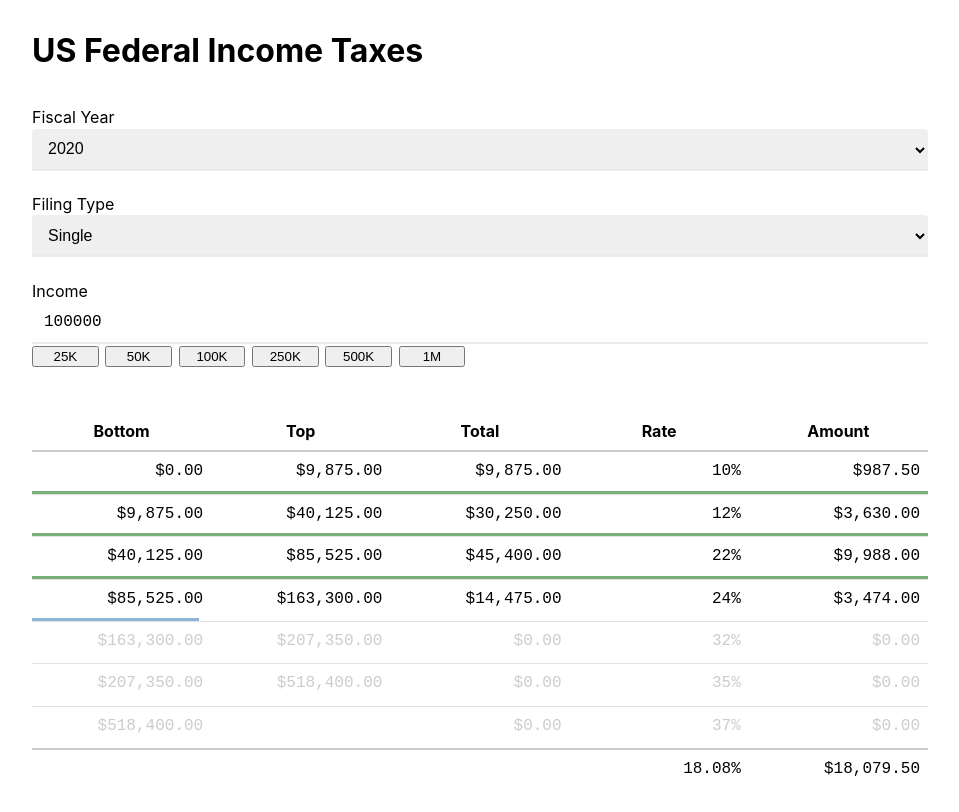
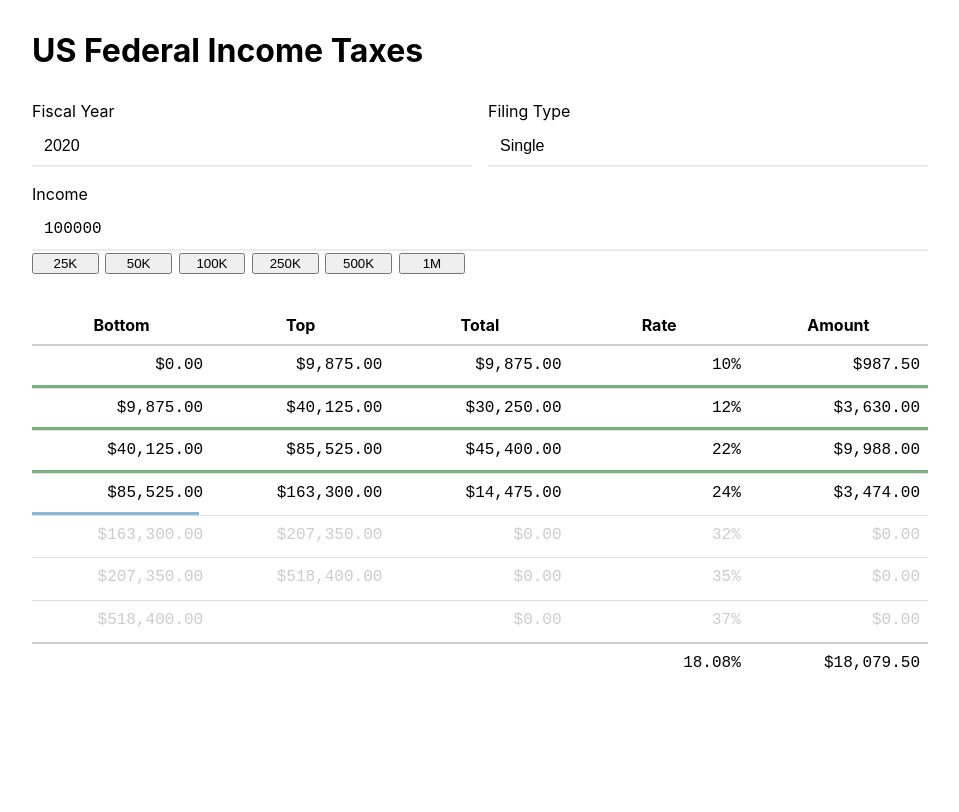
Before and after one commit to kddnewton/taxes, a React app: page / in a window 1280 px wide. Shown: the top 812 px of the page, without its empty margins (160-1119 px from the left). Built offline with nearby package versions, Linux system fonts and the light colour scheme; the HTML template or start-up script is replaced by a standard one.

Commit message:
Split options to 50%

```diff
--- a/src/Settings.tsx
+++ b/src/Settings.tsx
@@ -39,6 +39,7 @@ const Settings: React.FC<SettingsProps> = ({
 
   return (
     <div className="flex-column">
+      <div className="flex-row">
         <label htmlFor="year">
           Fiscal Year
           <Select<BracketSetsKey>
@@ -53,7 +54,6 @@ const Settings: React.FC<SettingsProps> = ({
             value={bracketSetsKey}
           />
         </label>
-      <Gutter />
         <label htmlFor="type">
           Filing Type
           <Select<FilingType>
@@ -69,6 +69,7 @@ const Settings: React.FC<SettingsProps> = ({
             value={filingType}
           />
         </label>
+      </div>
       <Gutter />
       <label htmlFor="income">
         Income
--- a/src/styles.css
+++ b/src/styles.css
@@ -28,7 +28,7 @@ body {
 }
 
 .gutter {
-  height: 1.4em;
+  height: 1em;
 }
 
 .monospace {
@@ -38,6 +38,15 @@ body {
 .flex-column {
   display: flex;
   flex-direction: column;
+}
+
+.flex-row {
+  display: flex;
+  justify-content: space-between;
+}
+
+.flex-row label {
+  width: calc(50% - 0.5em);
 }
 
 .table {
@@ -100,14 +109,19 @@ body {
 }
 
 .control {
+  -webkit-appearance: none;
+  appearance: none;
+  background-color: white;
   border: 0;
   border-bottom: 2px solid #eaeaea;
+  border-radius: 0;
   border-top-left-radius: 4px;
   border-top-right-radius: 4px;
   box-sizing: border-box;
   display: block;
   font-size: 1em;
   font-weight: 200;
+  margin-top: 0.2em;
   min-height: 42px;
   outline: none;
   padding: 6px 12px;
```
Lines whose indentation alone changed are shown as unchanged.
